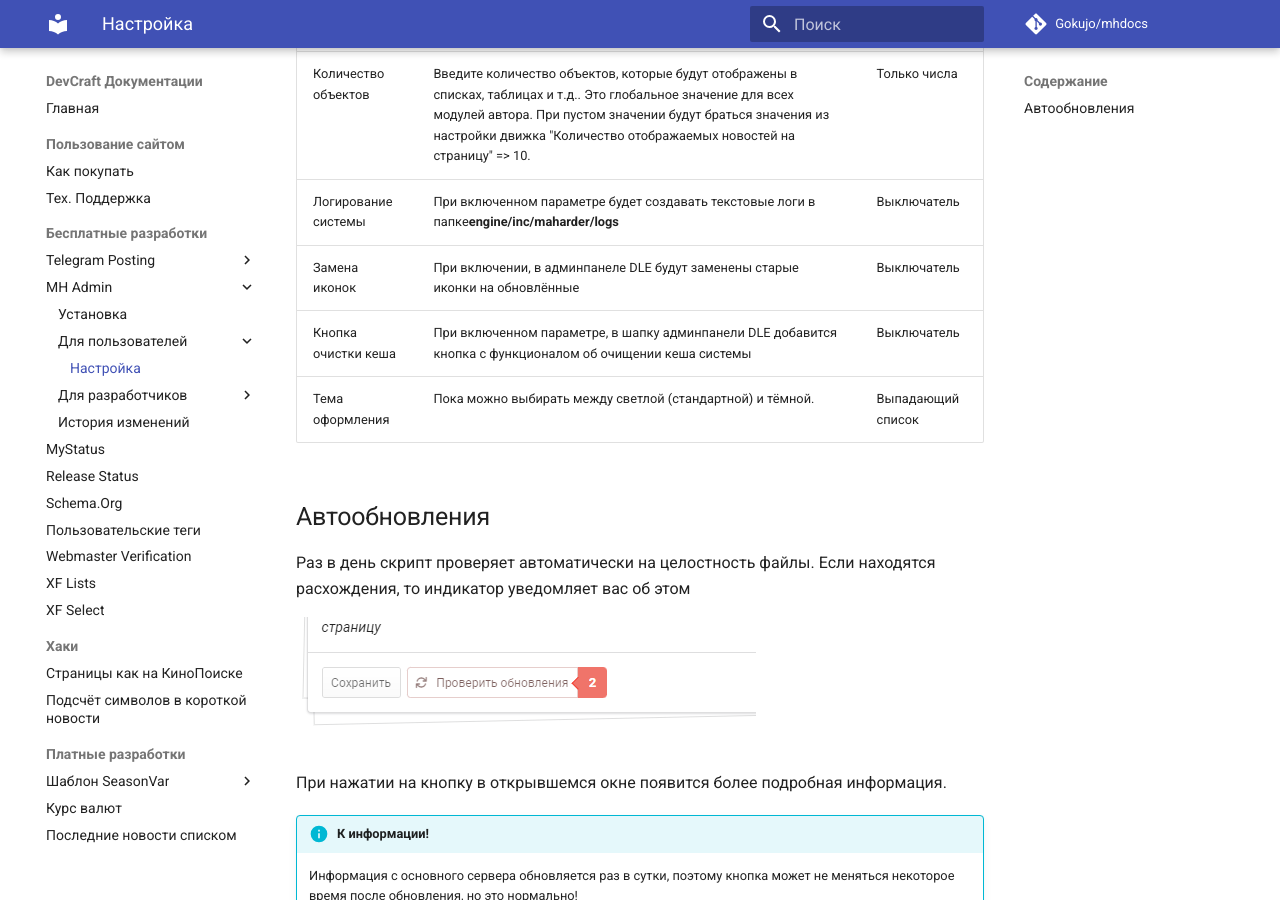
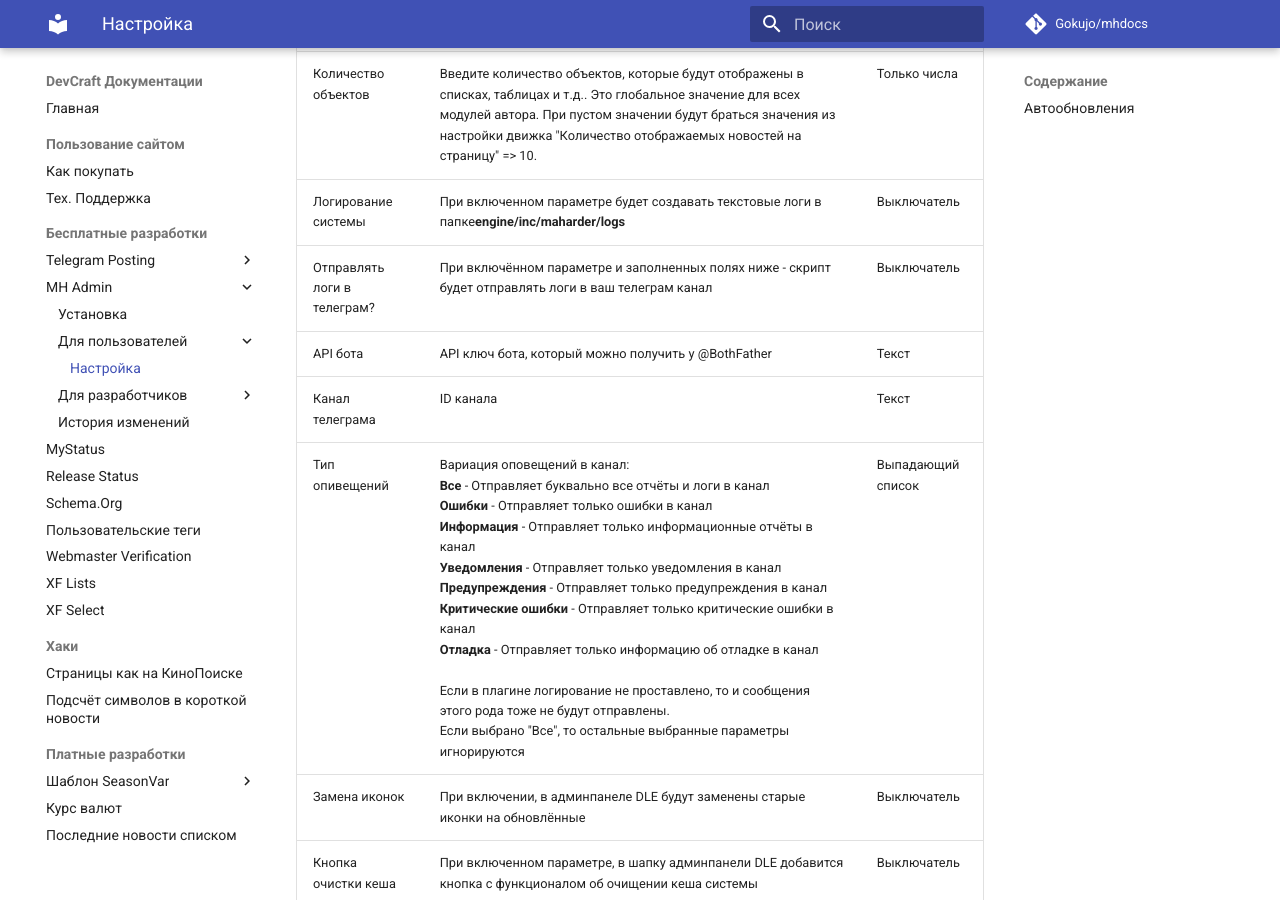
Before and after one commit to Gokujo/mhdocs, an MkDocs documentation site: the page built from docs/dev/mhadmin/frontend/manage.md, in a window 1280 px wide and 900 px high, scrolled down 257 px. Built offline with MkDocs 1.6.1 and Material for MkDocs 9.7.7, drawn with Linux system fonts in a browser that asks for light colours; comment, search, counter and statistics services are not loaded; the version menu is left out.

Commit message:
Обновление модулей
- MHAdmin 2.0.5 -> 2.0.6
- Telegram Posting 1.6.8 -> 1.7.0

```diff
--- a/docs/dev/mhadmin/frontend/manage.md
+++ b/docs/dev/mhadmin/frontend/manage.md
@@ -5,13 +5,17 @@
 Глобальные настройки помогут в дальнейшем использовании плагинов
 
 
-| Настройка                    | Описание                                                                                                                                                                                                                                                                                                                                                                                                                                                 | Значения                  |
-| --------------------------------------- | ------------------------------------------------------------------------------------------------------------------------------------------------------------------------------------------------------------------------------------------------------------------------------------------------------------------------------------------------------------------------------------------------------------------------------------------------------------------ | ----------------------------------- |
-| Количество объектов | Введите количество объектов, которые будут отображены в списках, таблицах и т.д.. Это глобальное значение для всех модулей автора. При пустом значении будут браться значения из настройки движка "Количество отображаемых новостей на страницу" => 10. | Только числа           |
-| Логирование системы | При включенном параметре будет создавать текстовые логи в папке**engine/inc/maharder/logs**                                                                                                                                                                                                                                                                                                               | Выключатель            |
-| Замена иконок             | При включении, в админпанеле DLE будут заменены старые иконки на обновлённые                                                                                                                                                                                                                                                                                                                       | Выключатель            |
-| Кнопка очистки кеша  | При включенном параметре, в шапку админпанели DLE добавится кнопка с функционалом об очищении кеша системы                                                                                                                                                                                                                                                               | Выключатель            |
-| Тема оформления         | Пока можно выбирать между светлой (стандартной) и тёмной.                                                                                                                                                                                                                                                                                                                                                         | Выпадающий список |
+| Настройка                   | Описание                                                                                                                                                                                                                                                | Значения          |
+|-----------------------------|---------------------------------------------------------------------------------------------------------------------------------------------------------------------------------------------------------------------------------------------------------|-------------------|
+| Количество объектов         | Введите количество объектов, которые будут отображены в списках, таблицах и т.д.. Это глобальное значение для всех модулей автора. При пустом значении будут браться значения из настройки движка "Количество отображаемых новостей на страницу" => 10. | Только числа      |
+| Логирование системы         | При включенном параметре будет создавать текстовые логи в папке**engine/inc/maharder/logs**                                                                                                                                                             | Выключатель       |
+| Отправлять логи в телеграм? | При включённом параметре и заполненных полях ниже - скрипт будет отправлять логи в ваш телеграм канал                                                                                                                                                   | Выключатель       |
+| API бота                    | API ключ бота, который можно получить у @BothFather                                                                                                                                                                                                     | Текст                 |
+| Канал телеграма             | ID канала                                                                                                                                                                                                                                                    | Текст                 |
+| Тип опивещений              | Вариация оповещений в канал:<br>**Все** - Отправляет буквально все отчёты и логи в канал<br>**Ошибки** - Отправляет только ошибки в канал<br>**Информация** - Отправляет только информационные отчёты в канал<br>**Уведомления** - Отправляет только уведомления в канал<br>**Предупреждения** - Отправляет только предупреждения в канал<br>**Критические ошибки** - Отправляет только критические ошибки в канал<br>**Отладка** - Отправляет только информацию об отладке в канал<br><br>Если в плагине логирование не проставлено, то и сообщения этого рода тоже не будут отправлены.<br>Если выбрано "Все", то остальные выбранные параметры игнорируются                                                                                                                                                                                                                                                   | Выпадающий список                 |
+| Замена иконок               | При включении, в админпанеле DLE будут заменены старые иконки на обновлённые                                                                                                                                                                            | Выключатель       |
+| Кнопка очистки кеша         | При включенном параметре, в шапку админпанели DLE добавится кнопка с функционалом об очищении кеша системы                                                                                                                                              | Выключатель       |
+| Тема оформления             | Пока можно выбирать между светлой (стандартной) и тёмной.                                                                                                                                                                                               | Выпадающий список |
 
 ## Автообновления
 
```
Also changed, not shown: docs/dev/mhadmin/changelog.md (+4 -0 lines), docs/dev/mhadmin/install.md (+8 -1 lines), docs/dev/telegramposting/bot.md (+1 -1 lines), docs/dev/telegramposting/changelog.md (+6 -0 lines), docs/dev/telegramposting/install.md (+2 -2 lines).
